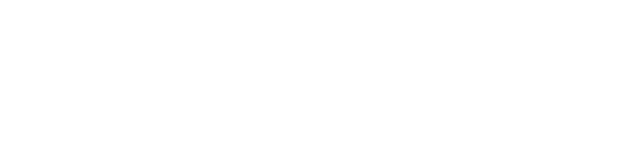
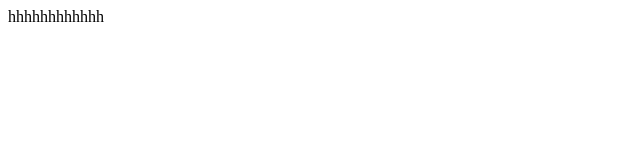
Before and after one commit to youyou5201314/423823, a plain HTML site: page index.html in a window 1280 px wide. Shown: the whole page, without its empty margins (0-640 px from the left). Drawn offline with Linux system fonts and the light colour scheme.

Commit message:
shuibian3

```diff
--- a/index.html
+++ b/index.html
@@ -7,7 +7,7 @@
     <title>Document</title>
 </head>
 <body>
-
+    hhhhhhhhhhhh
 </body>
 
 <script src="./kits/kits.js"></script>
```
